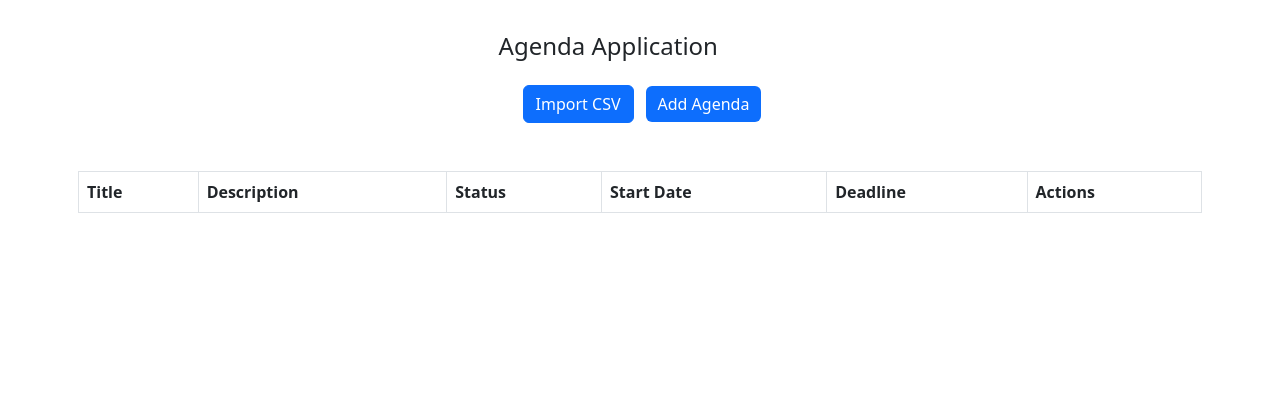
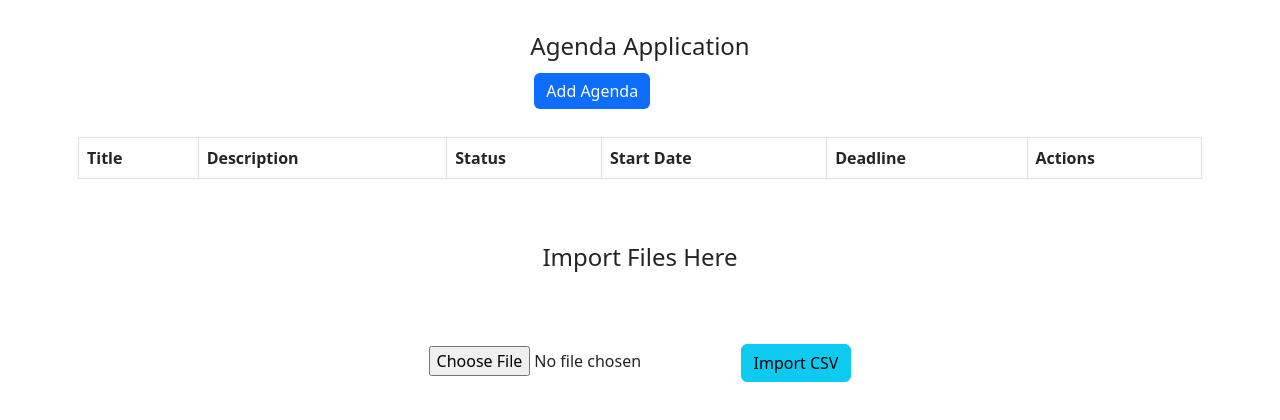
Before and after one commit to MeryAmun/agenda-test-2022, a React (Create React App) app: page / in a window 1280 px wide. Shown: the top 420 px of the page. Built offline with nearby package versions, Linux system fonts and the light colour scheme.

Commit message:
import file functionality and table

```diff
--- a/src/components/CsvForm.jsx
+++ b/src/components/CsvForm.jsx
@@ -1,33 +1,89 @@
-import React, { useState } from "react";
+import React, { useState, useRef } from "react";
+import { useDispatch, useSelector } from 'react-redux'
 
-const CsvForm = (props) => {
+const CsvForm = () => {
   const [file, setFile] = useState();
+  const [csvArray, setCsvArray] = useState();
   const fileReader = new FileReader();
+  const { agendas } = useSelector((state) => state.reducer);
+  const dispatch = useDispatch()
 
 
+  const csvFileToArray = string => {
+    const csvHeader = string.slice(0, string.indexOf("\n")).split(",");
+    const csvRows = string.slice(string.indexOf("\n") + 1).split("\n");
+
+    const array = csvRows.map(i => {
+      const values = i.split(",");
+      const obj = csvHeader.reduce((object, header, index) => {
+        object[header] = values[index];
+        return object;
+      }, {});
+      return obj;
+    });
+
+    setCsvArray(array);
+  };
+  const handleOnChange = (e) => {
+    setFile(e.target.files[0]);
+};
+
+
+const handleOnSubmit = (e) => {
+    e.preventDefault();
+    if (file) {
+        fileReader.onload = function (event) {
+            const text = event.target.result;
+        csvFileToArray(text);
+            console.log(text)
+        };
+
+        fileReader.readAsText(file);
+    }
+};
+let headerKeys;
+if(csvArray?.length > 0 ) {
+   headerKeys = Object.keys(Object.assign({}, ...csvArray));
+}
+
+console.log(agendas)
+console.log(csvArray)
+console.log(headerKeys)
   return (
-    <div className="d-flex justify-content-center align-items-center m-3">
-      <div className="form-group m-2">
-        <input
-          type={"file"}
-          accept={".csv"}
-          id="fileElem"
-          className="visually-hidden"
-        />
-        <label for="fileElem" className="btn btn-primary">
+    <div className="d-flex flex-column justify-content-center align-items-center m-3">
+      <div className="form-group m-4">
+      <input
+        type={"file"}
+        id="csvFileInput"
+        accept={".csv"}
+        onChange={handleOnChange}
+
+      />
+      <button variant="contained" className="btn btn-info"  onClick={(e) => {
+                        handleOnSubmit(e);
+                    }}>
           Import CSV
-        </label>
+        </button>
       </div>
+      <table>
+        <thead>
+          <tr key={"header"}>
+            {headerKeys?.map((key) => (
+              <th>{key}</th>
+            ))}
+          </tr>
+        </thead>
 
-      <form>
-        <button
-          type="button"
-          className="btn btn-primary m-1 border border-0"
-          onClick={props.handleShow}
-        >
-          Add Agenda
-        </button>
-      </form>
+        <tbody>
+          {csvArray?.map((item) => (
+            <tr key={item.id}>
+              {Object.values(item).map((val) => (
+                <td>{val}</td>
+              ))}
+            </tr>
+          ))}
+        </tbody>
+      </table>
     </div>
   );
 };
--- a/src/components/HomeScreen.jsx
+++ b/src/components/HomeScreen.jsx
@@ -50,7 +50,13 @@ console.log(editId)
          />
       <div className="header m-4">
         <h4>Agenda Application</h4>
-        <CsvForm handleShow={handleShow}/>
+        <button
+          type="button"
+          className="btn btn-primary m-1 border border-0"
+          onClick={handleShow}
+        >
+          Add Agenda
+        </button>
       </div>
       <Table striped bordered hover>
         <thead>
@@ -104,6 +110,13 @@ console.log(editId)
           ) )
         }
       </Table>
+
+      <div className="container m-4 d-flex flex-column justify-content-center text-center">
+<div className="header m-4">
+  <h4>Import Files Here</h4>
+</div>
+<CsvForm/>
+</div>
     </Container>
   );
 };
--- a/src/index.css
+++ b/src/index.css
@@ -12,6 +12,6 @@
     clip: rect(1px, 1px, 1px, 1px);
   }
 
-  input.visually-hidden:is(:focus, :focus-within) + label {
+  input.visually-hidden:is(:focus, :focus-within) + button {
     outline: none;
   }
--- a/src/redux/constants.js
+++ b/src/redux/constants.js
@@ -1,4 +1,5 @@
 export const ADD_AGENDA = 'ADD_AGENDA'
 export const DELETE_AGENDA = 'DELETE_AGENDA'
 export const UPDATE_AGENDA = 'UPDATE_AGENDA'
+export const IMPORT_CSV = 'IMPORT_CSV'
 export const TOGGLE_MODAL = 'TOGGLE_MODAL'
```
